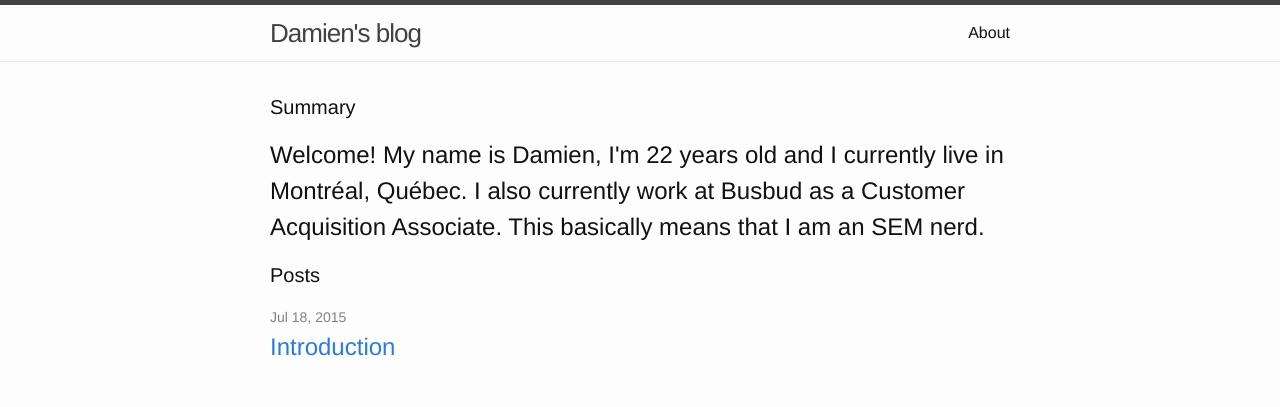
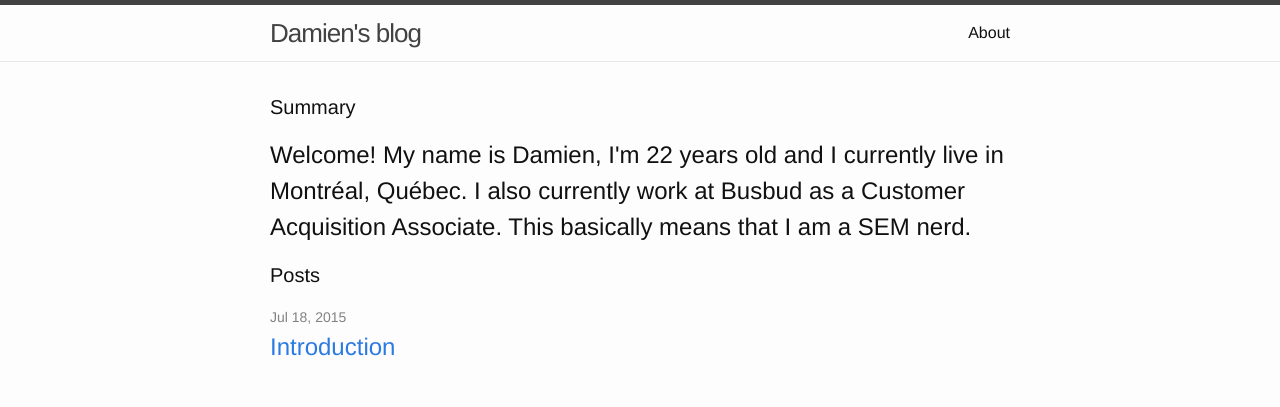
Before and after one commit to mewfree/mewfree.github.io, a Jekyll site: the page built from index.html, in a window 1280 px wide. Shown: the top 407 px of the page. Built offline with Jekyll 4.4.1, drawn with Linux system fonts in a browser that asks for light colours.

Commit message:
Small typo

```diff
--- a/_config.yml
+++ b/_config.yml
@@ -6,7 +6,7 @@ description: > # this means to ignore newlines until "baseurl:"
 summary: >
   Welcome! My name is Damien, I'm 22 years old and I currently live in Montréal, Québec.
   I also currently work at Busbud as a Customer Acquisition Associate.
-  This basically means that I am an SEM nerd.
+  This basically means that I am a SEM nerd.
 baseurl: "" # the subpath of your site, e.g. /blog/
 url: "http://mewfree.github.io" # the base hostname & protocol for your site
 #twitter_username: mewfree
```
